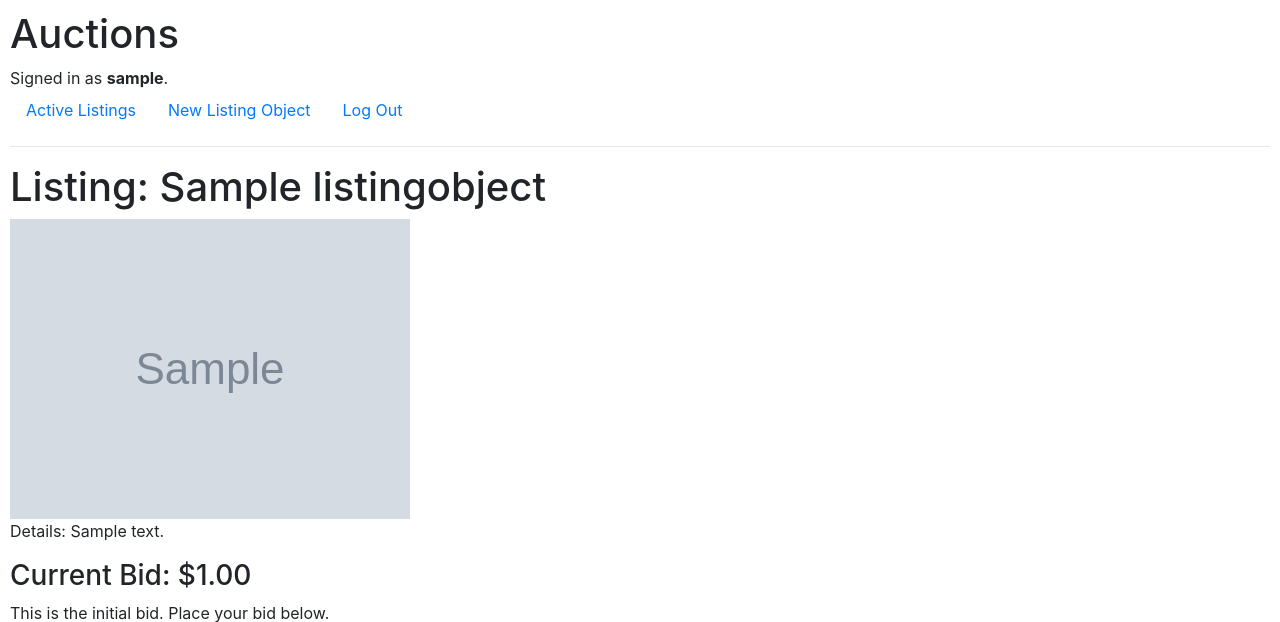
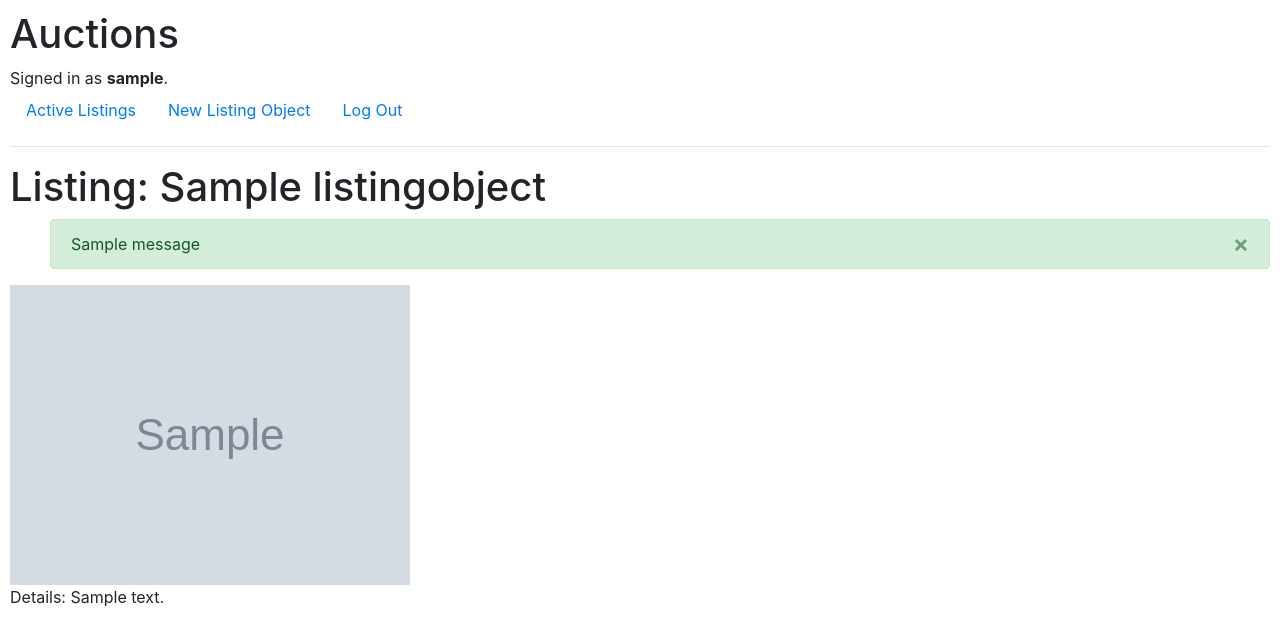
Before and after one commit to iaaron-xyz/cs50w, a Django app: page /listing_page/1 in a window 1280 px wide. Shown: the top 622 px of the page. Run offline with Django 3.2, Linux system fonts and the light colour scheme; a user stored in the database is signed in; tables that the repository leaves empty hold one stand-in row (values such as "Sample post"); grey boxes marked "Sample" are stand-in pictures; one stand-in notice (Sample message) is shown; some libraries are stand-ins or nearby versions.

Commit message:
implement customized alert messages

```diff
--- a/commerce/auctions/templates/auctions/listing_page.html
+++ b/commerce/auctions/templates/auctions/listing_page.html
@@ -3,6 +3,22 @@
 {% block body %}
     {% if is_active %}
         <h1>Listing: {{ listing_current.name }}</h1>
+
+        {% comment %} Feedback messages {% endcomment %}
+        {% if messages %}
+            <ul class="messages">
+                {% for message in messages %}
+                        <div class="container-fluid p-0">
+                            <div class="alert {{ message.tags }} alert-dismissible" role="alert" >
+                            <button type="button" class="close" data-dismiss="alert" aria-label="Close">
+                                <span aria-hidden="True">&times;</span>
+                            </button>
+                            {{ message | safe }}
+                        </div>
+                    </div>
+                {% endfor %}
+            </ul>
+        {% endif %}
 
         {% comment %} Listing image {% endcomment %}
         <div>
--- a/commerce/auctions/views.py
+++ b/commerce/auctions/views.py
@@ -4,6 +4,7 @@ from django.http import HttpResponse, HttpResponseRedirect
 from django.shortcuts import render, get_object_or_404
 from django.urls import reverse
 from django.contrib.auth.decorators import login_required
+from django.contrib import messages
 
 from .models import User, Category, ListingObject, Bid
 
@@ -161,12 +162,12 @@ def place_bid(request, owner_id, listing_id):
         # check if current bid is higher than all the others
         for bid in listing_bids:
             if not bid.value or bid.value >= float(bid_proposal):
-                print("Your bid is NOT enough!")
+                messages.error(request, "You need a <strong>higher bid price</strong>.")
                 return HttpResponseRedirect(reverse('listing_page', args=(listing_id,)))
 
         # check that bidder and owner are different users
         if request.user.pk == owner_id:
-            print("Bidder and Owner cannot be the same person.")
+            messages.error(request, "You <strong>can't</strong> bid on <strong>your own</strong> listings.")
             return HttpResponseRedirect(reverse('listing_page', args=(listing_id,)))
 
         # set all the previous is_current bids to false
@@ -184,6 +185,7 @@ def place_bid(request, owner_id, listing_id):
         new_bid.save()
 
         # render the listing page with the new info
+        messages.success(request, "Your bid was submitted correctly!")
         return HttpResponseRedirect(reverse('listing_page', args=(listing_id,)))
 
     return HttpResponseRedirect(reverse('index'))
```
Also changed, not shown: commerce/commerce/settings.py (+9 -0 lines).
